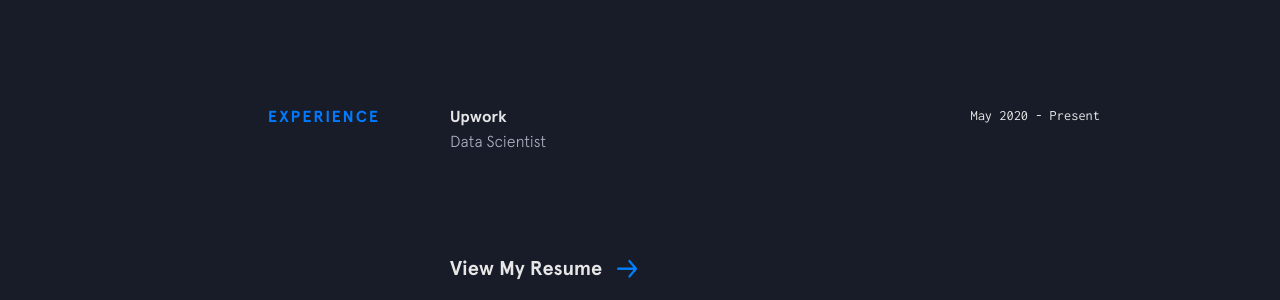
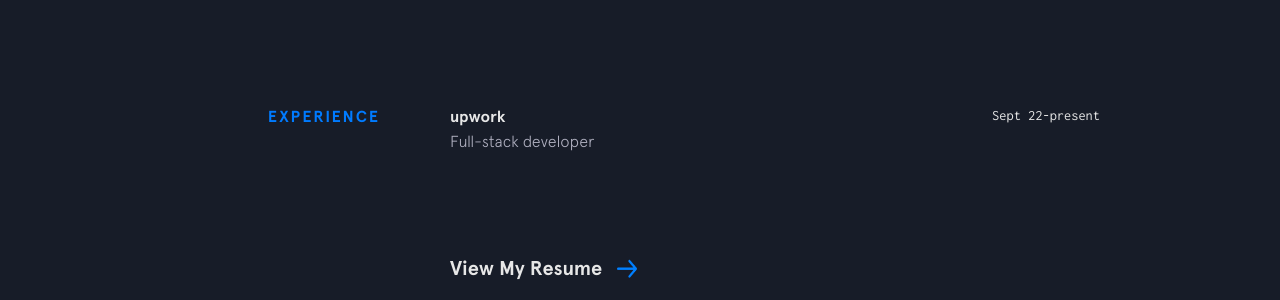
Before and after one commit to bhor123/harsh9200.github.io, a Jekyll site: the page built from index.html, in a window 1280 px wide and 900 px high, scrolled down 1438 px. Shown: the part 153-453 px from the top of the window. Built offline with Jekyll 4.4.1, drawn with Linux system fonts in a browser that asks for light colours; nearby versions of some CDN libraries.

Commit message:
Update experience.yml

```diff
--- a/_data/experience.yml
+++ b/_data/experience.yml
@@ -1,4 +1,4 @@
-- company: Upwork
+- company: upwork
   url: https://www.upwork.com/
-  time: May 2020 - Present
-  position: Data Scientist
+  time: Sept 22-present
+  position: Full-stack developer
```
